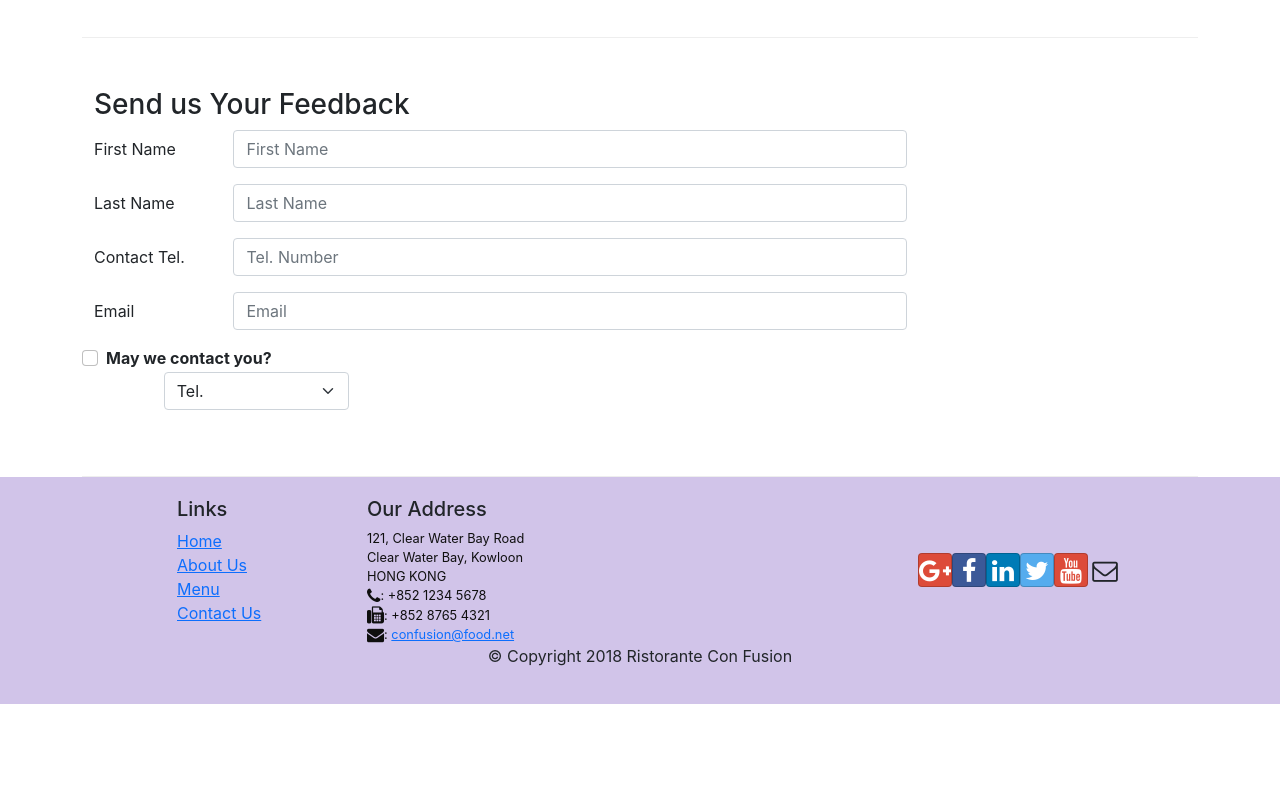
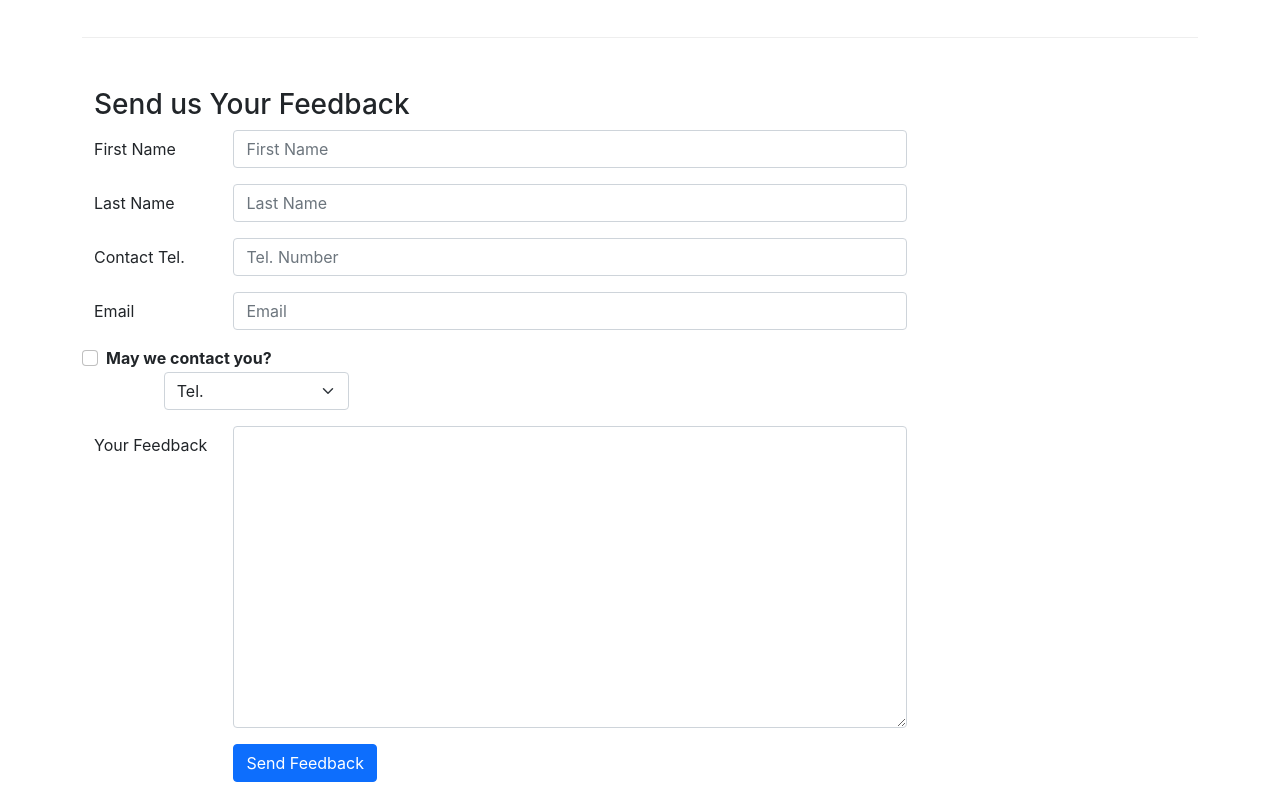
Before and after one commit to daocongly/CongLyFX12998, a React (Create React App) app: page /contactus in a window 1280 px wide. Shown: the part 840-1640 px from the top of the page. Before the commit the page ends 1544 px from the top, so only its background shows below. Built offline with nearby package versions, Linux system fonts and the light colour scheme.

Commit message:
26.18 phút

```diff
--- a/src/components/ContactComponent.js
+++ b/src/components/ContactComponent.js
@@ -15,6 +15,12 @@ class Contact extends React.Component {
             message: '',
 
         }
+    }
+    handleInputChange(event) {
+
+    }
+    handleSubmit(event) {
+
     }
 
     render() {
@@ -61,7 +67,7 @@ class Contact extends React.Component {
                         <h3>Send us Your Feedback</h3>
                     </div>
                     <div className="col-12 col-md-9">
-                        <Form>
+                        <Form onSubmit={this.handleSubmit}>
                             <FormGroup row>
                                 <Label htmlFor ="firstname" md={2}>First Name</Label>
                                 <Col md={10}>
@@ -109,11 +115,21 @@ class Contact extends React.Component {
                                     <option>Tel.</option>
                                     <option>Email</option>
                                 </Input>
-
                                 </Col>
-
                             </FormGroup>
-
+                            <FormGroup row>
+                                <Label htmlFor ="message" md={2}>Your Feedback </Label>
+                                <Col md={10}>
+                                    <Input type="textarea" id="message" name="message"
+                                    rows ="12"
+                                    value={this.state.message}/>
+                                </Col>
+                            </FormGroup>
+                            <FormGroup row>
+                            <Col md={{size: 10,offset: 2}}>
+                                <Button type="submit" color="primary"> Send Feedback</Button>
+                            </Col>
+                            </FormGroup>
                         </Form>
                     </div>
                 </div>
```
